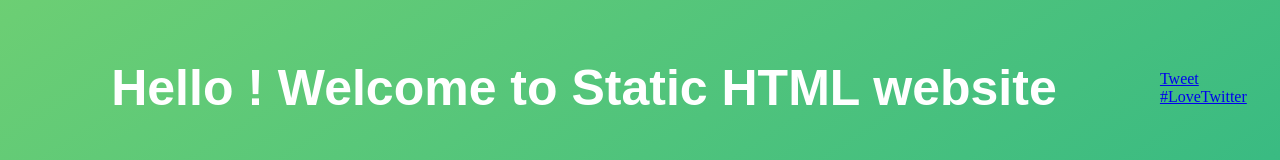
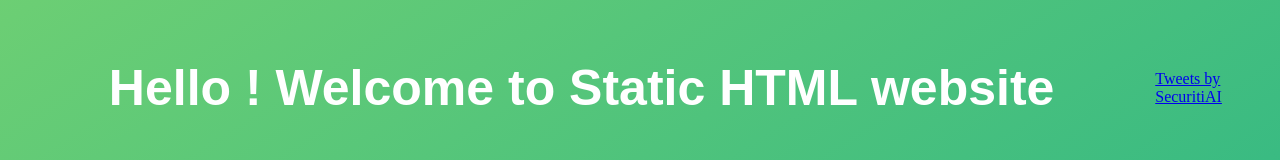
Before and after one commit to imansuree/basic-site, a plain HTML site: page index.html in a window 1280 px wide. Shown: the part 320-480 px from the top of the page. Drawn offline with Linux system fonts and the light colour scheme.

Commit message:
Update index.html

```diff
--- a/index.html
+++ b/index.html
@@ -28,8 +28,8 @@
 
 <body>
     <h1>Hello ! Welcome to Static HTML website</h1>
-    <br />
-    <a href="https://twitter.com/intent/tweet?button_hashtag=LoveTwitter&ref_src=twsrc%5Etfw" class="twitter-hashtag-button" data-show-count="false">Tweet #LoveTwitter</a><script async src="https://platform.twitter.com/widgets.js" charset="utf-8"></script>
+    </br>
+    <a class="twitter-timeline" href="https://twitter.com/SecuritiAI?ref_src=twsrc%5Etfw">Tweets by SecuritiAI</a> <script async src="https://platform.twitter.com/widgets.js" charset="utf-8"></script>
     </br>
 </body>
 
```
